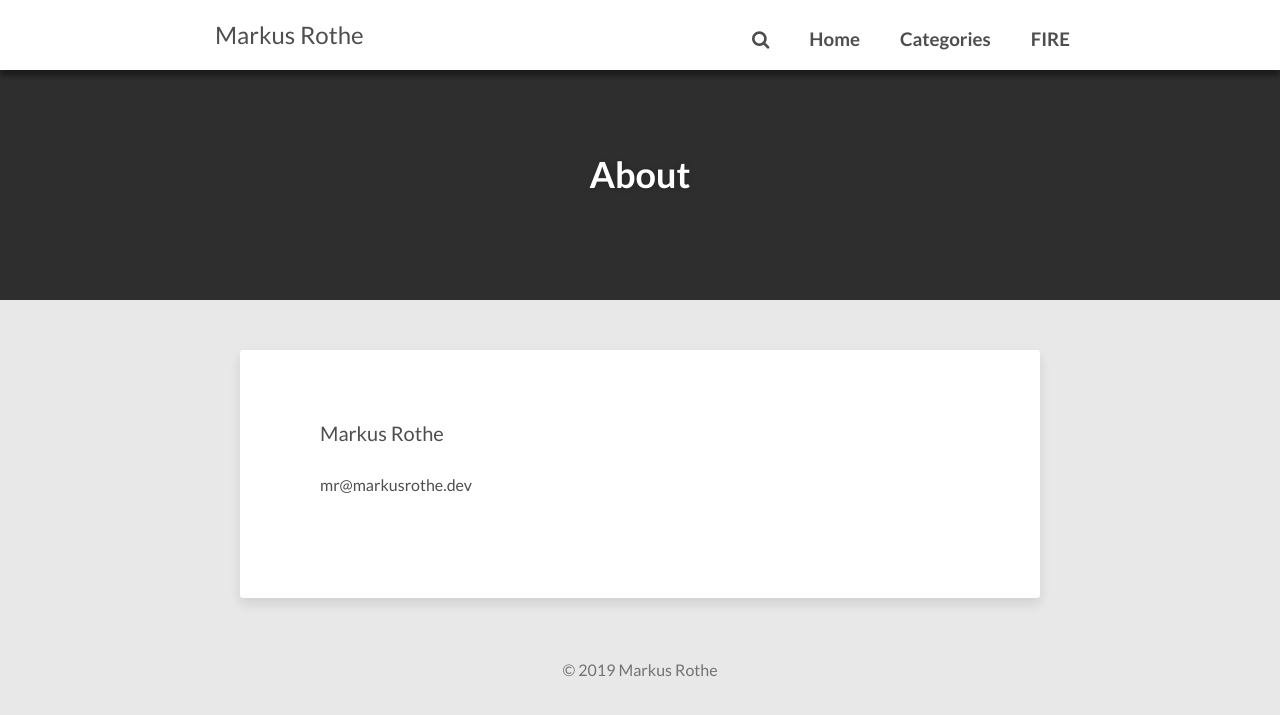
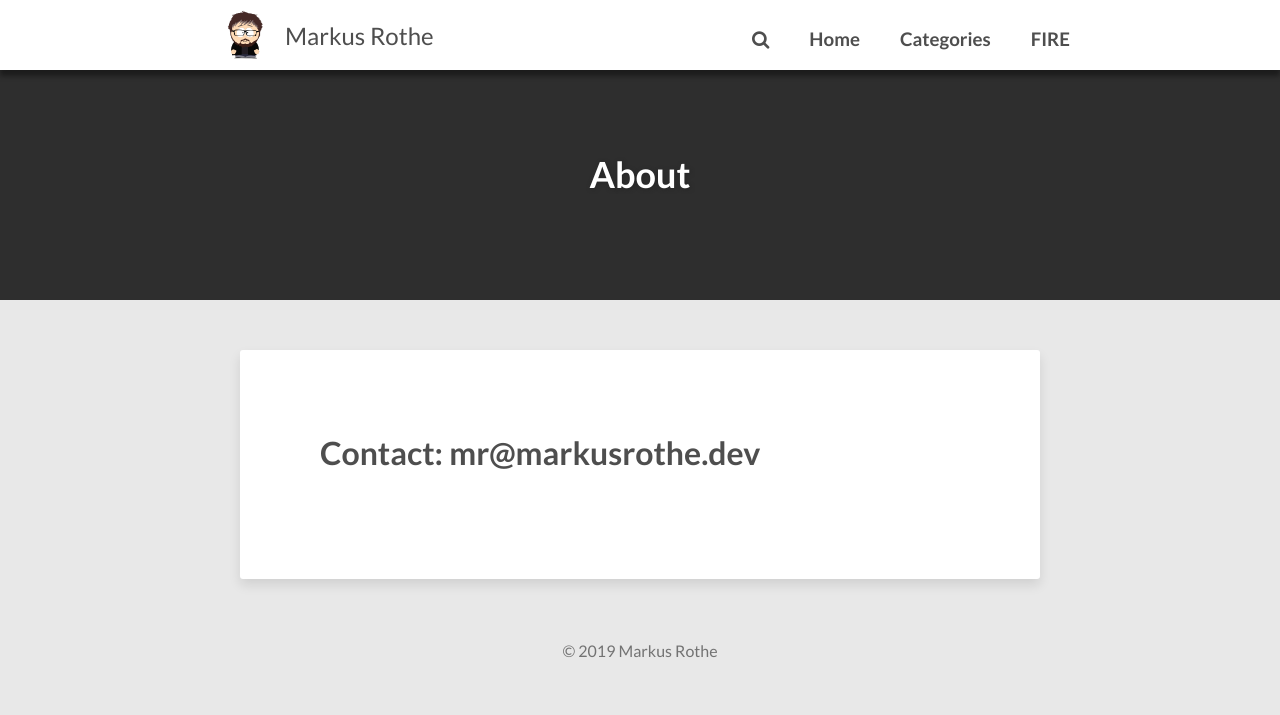
Before and after one commit to markusrothe/markusrothe.github.io, a Jekyll site: the page built from about.md, in a window 1280 px wide. Shown: the top 715 px of the page. Built offline with Jekyll 4.4.1, drawn with Linux system fonts in a browser that asks for light colours; nearby versions of some CDN libraries; comment, search, counter and statistics services are not loaded.

Commit message:
Add icon to title bar, add reading time

```diff
--- a/404.html
+++ b/404.html
@@ -1,5 +1,5 @@
 ---
-layout: default
+layout: page
 ---
 
 <style type="text/css" media="screen">
--- a/Gemfile
+++ b/Gemfile
@@ -2,3 +2,5 @@ source "https://rubygems.org"
 gem 'octopress'
 gem 'jekyll-paginate'
 gem 'neo-hpstr-jekyll-theme'
+gem 'tzinfo', '~> 1.2', '>= 1.2.2'
+gem 'tzinfo-data'
--- a/_config.yml
+++ b/_config.yml
@@ -17,7 +17,14 @@ title: Markus Rothe
 email: mr@markusrothe.dev
 description: Description
 baseurl: "" # the subpath of your site, e.g. /blog
-url: https://www.markusrothe.dev # the base hostname & protocol for your site, e.g. http://example.com
+url: #https://www.markusrothe.dev # the base hostname & protocol for your site, e.g. http://example.com
+
+# put your disqus here
+disqus_shortname:
+reading_time:     true # if true, shows the estimated reading time for a post
+words_per_minute: 200
+logo:             images/avatar.png # logo visible in the topbar
+excerpt_separator: <!--more-->
 
 menu:
     - title: 'Home'
@@ -44,7 +51,7 @@ social:
 
 background:
 
-#timezone: Europe/Berlin
+timezone: Europe/Berlin
 locale: de_DE
 future: true
 highlighter: rouge
@@ -53,7 +60,6 @@ sass:
   sass_dir: _sass
   style: compressed
 plugins:
-  #- jekyll-feed
   - jekyll-paginate
 
 # Amount of post to show on home page
@@ -69,6 +75,5 @@ page_layout: page
 # Format titles with titlecase?
 titlecase: true
 
-gems: [jekyll-paginate]
 
 exclude: ["LICENSE"]
--- a/_includes/header.html
+++ b/_includes/header.html
@@ -56,7 +56,7 @@
         <h2><span class="entry-date"><time>&nbsp;</time></span></h2>
       {% endif %}
 
-      {% if site.reading_time and page.layout == 'post' %}
+      {% if site.reading_time and (page.layout == 'post' or page.layout == 'dark-post') %}
         <p class="entry-reading-time">
           <i class="fa fa-clock-o"></i>
           {% assign readtime = content | strip_html | number_of_words | divided_by:site.words_per_minute %}
--- a/about.md
+++ b/about.md
@@ -3,7 +3,4 @@ layout: page
 title: About
 permalink: /about/
 ---
-
-Markus Rothe
-
-mr@markusrothe.dev
+# Contact: mr@markusrothe.dev
```
